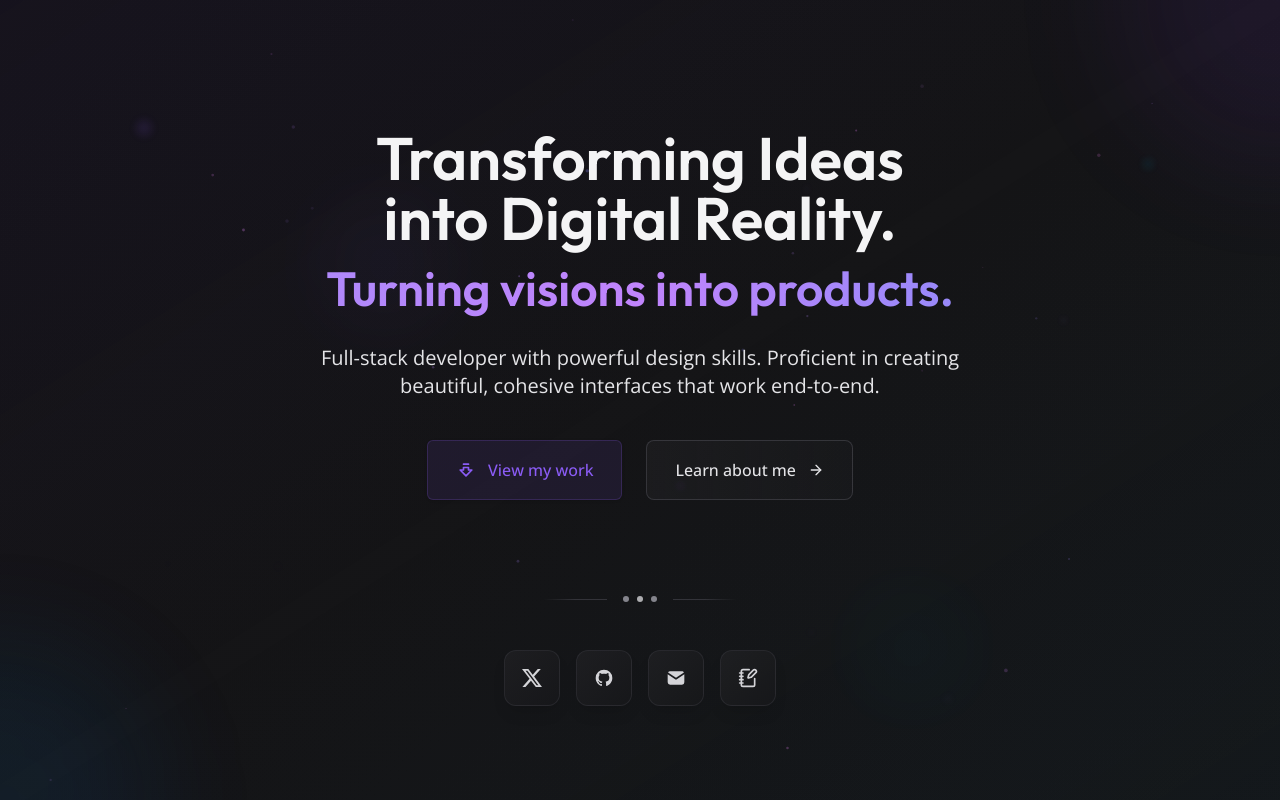
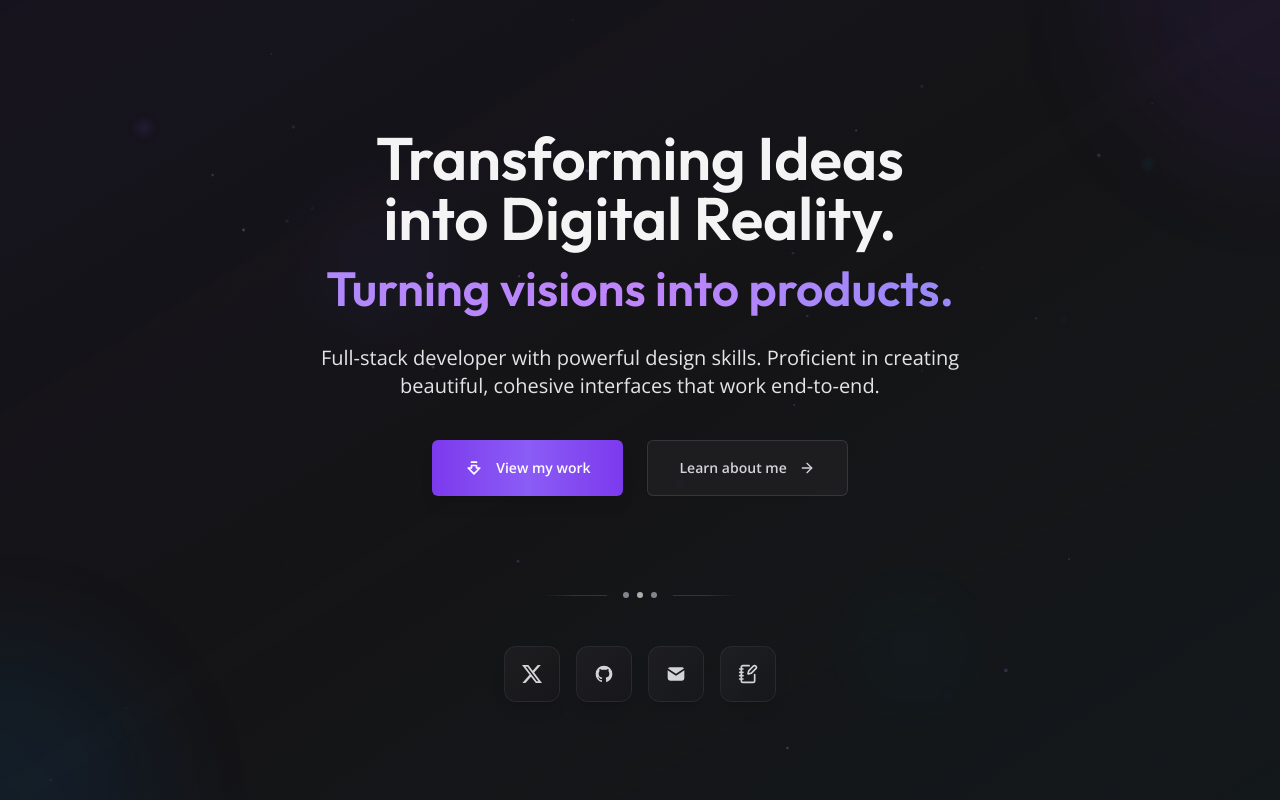
Before and after one commit to CarboxyDev/carboxy.tech, a Next.js app: page / in a window 1280 px wide. Shown: the top 800 px of the page. Built offline with nearby package versions, Linux system fonts and the light colour scheme; what tailwindcss-debug-screens would draw is missing.

Commit message:
Update CTA in hero section

```diff
--- a/src/components/home/cta-buttons.tsx
+++ b/src/components/home/cta-buttons.tsx
@@ -21,23 +21,17 @@ export const LearnMoreButton = () => {
           );
         }
       }}
-      className="group relative h-15 select-none gap-x-3 overflow-hidden border border-primary-500/20 bg-primary-500/10 px-7 py-4 text-primary-500 backdrop-blur-sm transition-all duration-300 ease-out hover:scale-[1.02] hover:border-primary-400/40 hover:bg-primary-500/15 hover:shadow-xl hover:shadow-primary-500/20 active:scale-[0.98]"
+      className="group h-14 gap-3 bg-gradient-to-r from-primary-600 via-primary-500 to-primary-600 px-8 font-semibold text-white shadow-lg transition-all duration-300 hover:scale-105 hover:from-primary-500 hover:via-primary-400 hover:to-primary-500 hover:shadow-xl active:scale-95"
     >
-      <div className="via-primary-500/8 absolute inset-0 bg-gradient-to-r from-transparent to-transparent opacity-0 transition-opacity duration-300 group-hover:opacity-100" />
-
-      <ArrowBigDownDash className="relative z-10 h-5 w-5 transition-all duration-300 ease-in-out group-hover:translate-y-0.5 group-hover:text-primary-400" />
-      <span className="relative z-10 text-[16px] font-medium transition-all duration-300 group-hover:text-primary-400">
-        View my work
-      </span>
-
-      <div className="absolute -inset-px rounded-lg bg-gradient-to-r from-transparent via-primary-400/15 to-transparent opacity-0 transition-opacity duration-300 group-hover:opacity-100" />
+      <ArrowBigDownDash className="h-5 w-5 transition-all duration-300 ease-in-out group-hover:translate-y-0.5" />
+      <span>View my work</span>
     </Button>
   );
 };
 
 export const AboutMeButton = () => {
   return (
-    <button
+    <Button
       onClick={() => {
         const elem =
           document.querySelector('[data-section="about"]') ||
@@ -54,16 +48,11 @@ export const AboutMeButton = () => {
           );
         }
       }}
-      className="group relative h-15 select-none overflow-hidden rounded-lg border border-zinc-600/50 bg-gradient-to-r from-zinc-800/40 to-zinc-800/20 px-7 py-4 text-zinc-200 backdrop-blur-sm transition-all duration-300 ease-out hover:scale-[1.02] hover:border-zinc-500/70 hover:from-zinc-700/50 hover:to-zinc-700/30 hover:text-white hover:shadow-xl hover:shadow-zinc-900/30 active:scale-[0.98]"
+      variant="outline"
+      className="group h-14 gap-3 border border-zinc-700/70 bg-zinc-800/50 px-8 font-semibold text-zinc-300 backdrop-blur-sm transition-all duration-300 hover:scale-105 hover:border-zinc-500 hover:bg-zinc-700/50 hover:text-white active:scale-95"
     >
-      <div className="via-zinc-400/8 absolute inset-0 bg-gradient-to-r from-transparent to-transparent opacity-0 transition-opacity duration-300 group-hover:opacity-100" />
-
-      <span className="relative z-10 flex items-center gap-3 text-[16px] font-medium">
-        Learn about me
-        <ArrowRight className="h-4 w-4 transition-all duration-300 group-hover:translate-x-1 group-hover:text-zinc-100" />
-      </span>
-
-      <div className="absolute -inset-px rounded-lg bg-gradient-to-r from-transparent via-zinc-400/15 to-transparent opacity-0 transition-opacity duration-300 group-hover:opacity-100" />
-    </button>
+      <span>Learn about me</span>
+      <ArrowRight className="h-4 w-4 transition-all duration-300 group-hover:translate-x-1" />
+    </Button>
   );
 };
```
